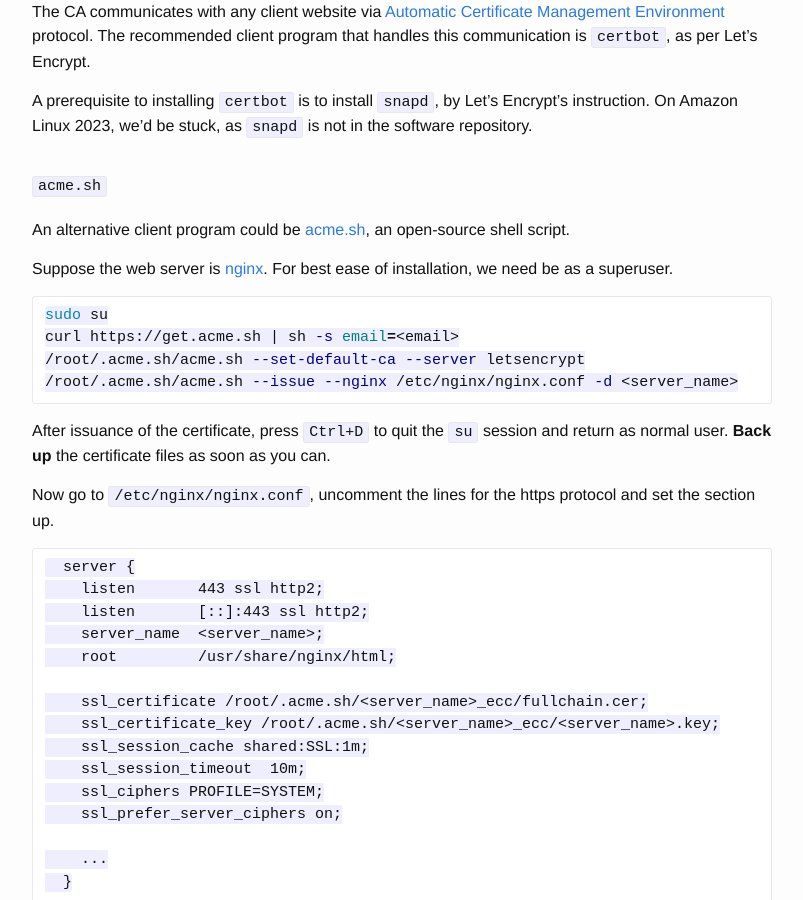
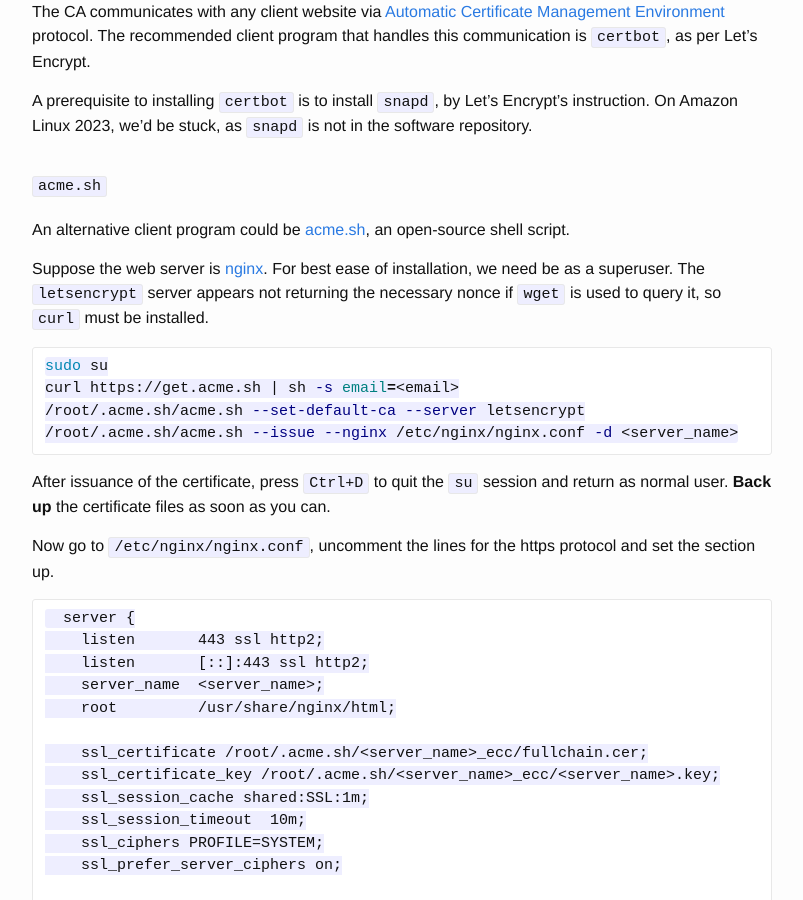
Before and after one commit to jli05/jli05.github.io, a Jekyll site: the page built from _posts/2023-08-28-acme-SSL-certificates.md, in a window 1280 px wide and 900 px high, scrolled down 326 px. Shown: the whole window, without its empty margins (238-1041 px from the left). Built offline with Jekyll 4.4.1, drawn with Linux system fonts in a browser that asks for light colours.

Commit message:
add note for curl

````diff
--- a/_posts/2023-08-28-acme-SSL-certificates.md
+++ b/_posts/2023-08-28-acme-SSL-certificates.md
@@ -14,7 +14,7 @@
 ## `acme.sh`
 An alternative client program could be [acme.sh](https://acme.sh), an open-source shell script.
 
-Suppose the web server is [nginx](https://nginx.org). For best ease of installation, we need be as a superuser.
+Suppose the web server is [nginx](https://nginx.org). For best ease of installation, we need be as a superuser. The `letsencrypt` server appears not returning the necessary nonce if `wget` is used to query it, so `curl` must be installed.
 
 ```sh
 sudo su
````
